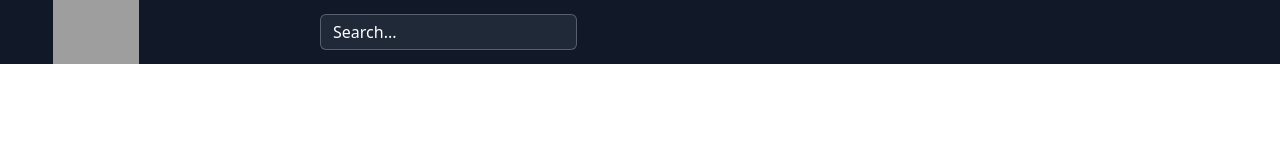
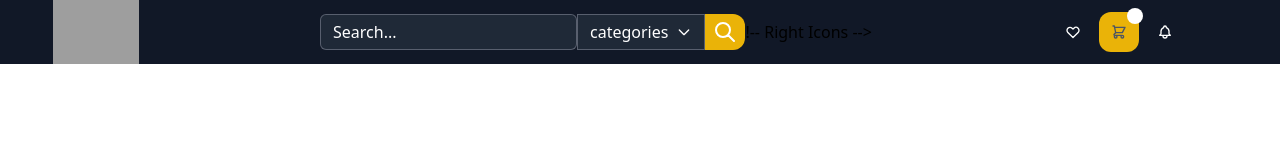
Before and after one commit to ogi62/vanillaJSAmazonClone, a plain HTML site: page index.html in a window 1280 px wide. Drawn offline with nearby package versions, Linux system fonts and the light colour scheme; grey boxes are pictures that could not be loaded.

Commit message:
made nav bar with logo search and icons static for now :)_

```diff
--- a/index.html
+++ b/index.html
@@ -23,6 +23,103 @@
           type="text"
           placeholder="Search..."
         />
+        <div
+          class="categories h-9 w-30 bg-gray-800 border border-gray-500 border-opacity-75 px-3 text-white flex items-center"
+        >
+          categories
+          <svg
+            xmlns="http://www.w3.org/2000/svg"
+            class="h-4 w-4 ml-2"
+            fill="none"
+            viewBox="0 0 24 24"
+            stroke="currentColor"
+          >
+            <path
+              stroke-linecap="round"
+              stroke-linejoin="round"
+              stroke-width="2"
+              d="M19 9l-7 7-7-7"
+            />
+          </svg>
+        </div>
+        <div
+          class="search-icon h-9 w-10 bg-yellow-500 rounded-r-xl flex justify-center items-center text-white"
+        >
+          <svg
+            xmlns="http://www.w3.org/2000/svg"
+            class="h-6 w-6"
+            fill="none"
+            viewBox="0 0 24 24"
+            stroke="currentColor"
+          >
+            <path
+              stroke-linecap="round"
+              stroke-linejoin="round"
+              stroke-width="2"
+              d="M21 21l-6-6m2-5a7 7 0 11-14 0 7 7 0 0114 0z"
+            />
+          </svg>
+        </div>
+        !-- Right Icons -->
+        <div
+          class="icons text-white flex items-center ml-auto mr-8 w-48 h-16 justify-around"
+        >
+          <svg
+            class="h-4 w-4"
+            xmlns="http://www.w3.org/2000/svg"
+            class="h-6 w-6"
+            fill="none"
+            viewBox="0 0 24 24"
+            stroke="currentColor"
+          >
+            <path
+              stroke-linecap="round"
+              stroke-linejoin="round"
+              stroke-width="2"
+              d="M4.318 6.318a4.5 4.5 0 000 6.364L12 20.364l7.682-7.682a4.5 4.5 0 00-6.364-6.364L12 7.636l-1.318-1.318a4.5 4.5 0 00-6.364 0z"
+            />
+          </svg>
+          <!-- Cart Icon -->
+          <a href="cart.html">
+            <div
+              class="cart-icon relative h-10 w-10 bg-yellow-500 flex items-center justify-center rounded-xl"
+            >
+              <div
+                class="cart-item-number text-gray-800 text-xs absolute -top-1 -right-1 h-4 w-4 bg-white rounded-full flex justify-center items-center"
+              ></div>
+              <svg
+                class="h-4 w-4 text-gray-600"
+                xmlns="http://owww.w3.org/2000/svg"
+                class="h-6 w-6"
+                fill="none"
+                viewBox="0 0 24 24"
+                stroke="currentColor"
+              >
+                <path
+                  stroke-linecap="round"
+                  stroke-linejoin="round"
+                  stroke-width="2"
+                  d="M3 3h2l.4 2M7 13h10l4-8H5.4M7 13L5.4 5M7 13l-2.293 2.293c-.63.63-.184 1.707.707 1.707H17m0 0a2 2 0 100 4 2 2 0 000-4zm-8 2a2 2 0 11-4 0 2 2 0 014 0z"
+                />
+              </svg>
+            </div>
+          </a>
+          <svg
+            xmlns="http://www.w3.org/2000/svg"
+            class="h-4 w-4"
+            fill="none"
+            viewBox="0 0 24 24"
+            stroke="currentColor"
+          >
+            <path
+              stroke-linecap="round"
+              stroke-linejoin="round"
+              stroke-width="2"
+              d="M15 17h5l-1.405-1.405A2.032 2.032 0 0118 14.158V11a6.002 6.002 0 00-4-5.659V5a2 2 0 10-4 0v.341C7.67 6.165 6 8.388 6 11v3.159c0 .538-.214 1.055-.595 1.436L4 17h5m6 0v1a3 3 0 11-6 0v-1m6 0H9"
+            />
+          </svg>
+          <svg class="rounded h-12 w-12" data-jdenticon-value="Jessy"></svg>
+        </div>
       </div>
       <div class="main"></div>
     </div>
```
